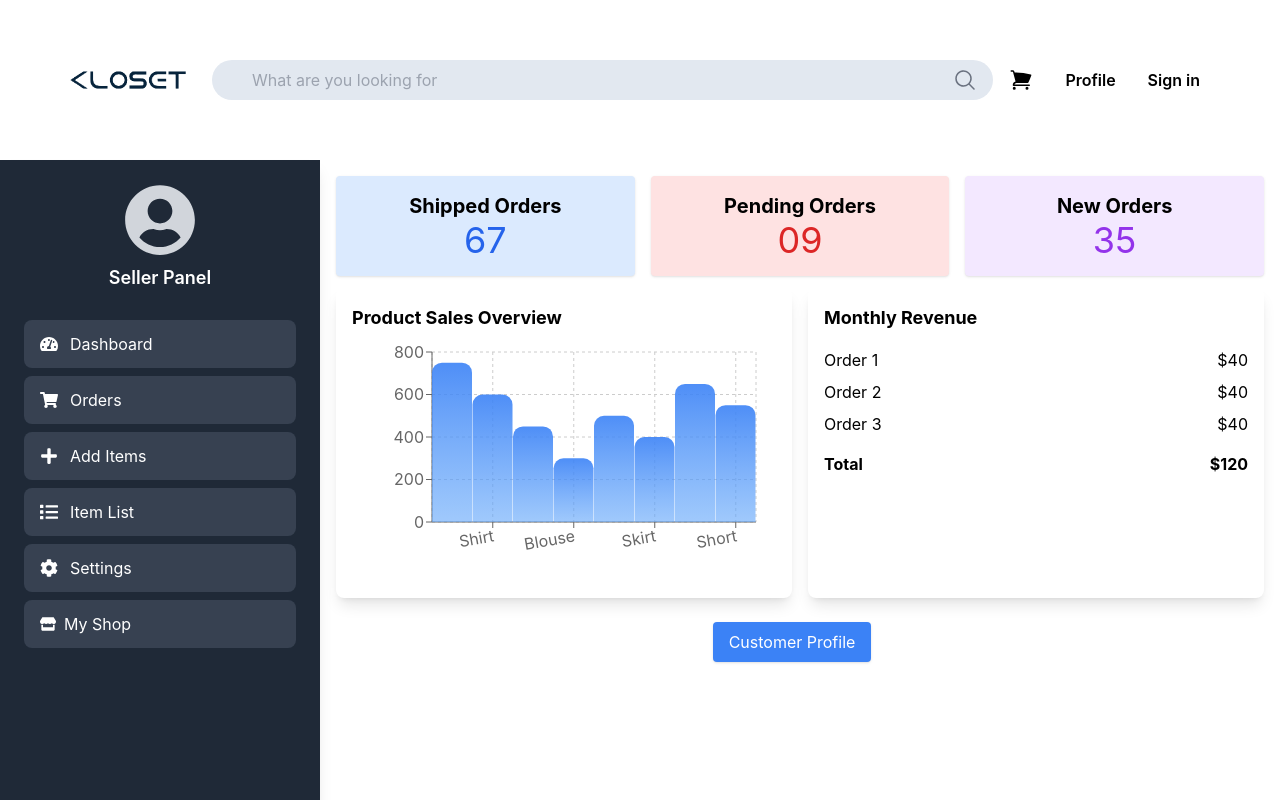
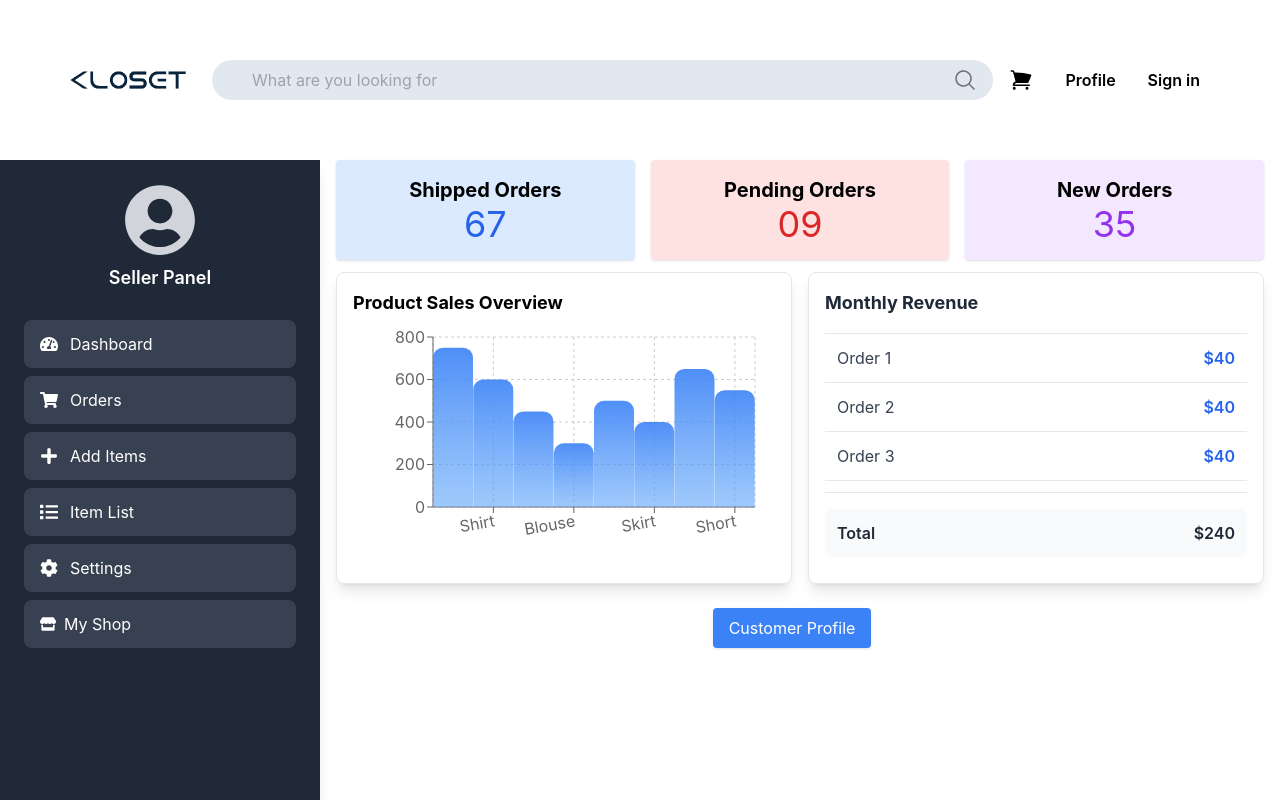
Before and after one commit to saraniz/Multi-vendor-E-Commerce, a React (Create React App) app in the folder Frontend/: page /SellerDashboard in a window 1280 px wide. Shown: the top 800 px of the page. Built offline with nearby package versions, Linux system fonts and the light colour scheme.

Commit message:
updated
updated customer and seller dashboards

```diff
--- a/Frontend/src/Pages/CustomerProfile.js
+++ b/Frontend/src/Pages/CustomerProfile.js
@@ -48,18 +48,21 @@ function CustomerProfile() {
 
     // Sample data for display
     const sampleShops = [
-      { id: 1, name: 'Shop A', image: 'https://via.placeholder.com/50' },
-      { id: 2, name: 'Shop B', image: 'https://via.placeholder.com/50' },
-      { id: 3, name: 'Shop C', image: 'https://via.placeholder.com/50' },
-      { id: 4, name: 'Shop D', image: 'https://via.placeholder.com/50' },
-      { id: 5, name: 'Shop E', image: 'https://via.placeholder.com/50' },
-      { id: 6, name: 'Shop F', image: 'https://via.placeholder.com/50' },
+      { id: 1, name: 'Shop A', image: 'https://encrypted-tbn0.gstatic.com/images?q=tbn:ANd9GcS12497t9DLWo6-xa-wqQRFdKFh-0OSwUZCfQ&s' },
+      { id: 2, name: 'Shop B', image: 'https://encrypted-tbn0.gstatic.com/images?q=tbn:ANd9GcRhp5hhn9RNbii41Y8wjvgWF9UOqyYKihh1cw&s' },
+      { id: 3, name: 'Shop C', image: 'https://encrypted-tbn0.gstatic.com/images?q=tbn:ANd9GcQxajfI2O_L2XDi8bp7uKuIrbCATwDu1EofrA&s' },
+      { id: 4, name: 'Shop D', image: 'https://encrypted-tbn0.gstatic.com/images?q=tbn:ANd9GcRraPTdnA9jhvj69HW2tiwJrNnxxnfb2Pm5_g&s' },
+      { id: 5, name: 'Shop E', image: 'https://encrypted-tbn0.gstatic.com/images?q=tbn:ANd9GcQEwPH6-25Hs055SvThklDXy3-vBFHMJ_7U2g&s' },
+      { id: 6, name: 'Shop F', image: 'https://encrypted-tbn0.gstatic.com/images?q=tbn:ANd9GcRnlkDM_rm4CQmJrffCzh9n6K8p21zDbqBNPiGI_B1sUq8ndYUB-4lap9FbtvXBWw7ztwE&usqp=CAU' },
     ];
 
     const sampleMonthlyCosts = [
-      { shopName: 'Shop A', amount: 120, image: 'https://via.placeholder.com/40' },
-      { shopName: 'Shop B', amount: 80, image: 'https://via.placeholder.com/40' },
-      { shopName: 'Shop C', amount: 50, image: 'https://via.placeholder.com/40' },
+      { shopName: 'Shop A', amount: 120, image: 'https://encrypted-tbn0.gstatic.com/images?q=tbn:ANd9GcS12497t9DLWo6-xa-wqQRFdKFh-0OSwUZCfQ&s' },
+      { shopName: 'Shop B', amount: 80, image: 'https://encrypted-tbn0.gstatic.com/images?q=tbn:ANd9GcRhp5hhn9RNbii41Y8wjvgWF9UOqyYKihh1cw&s' },
+      { shopName: 'Shop C', amount: 50, image: 'https://encrypted-tbn0.gstatic.com/images?q=tbn:ANd9GcQxajfI2O_L2XDi8bp7uKuIrbCATwDu1EofrA&s' },
+      { shopName: 'Shop D', amount: 40, image: 'https://encrypted-tbn0.gstatic.com/images?q=tbn:ANd9GcRraPTdnA9jhvj69HW2tiwJrNnxxnfb2Pm5_g&s' },
+      { shopName: 'Shop E', amount: 100, image: 'https://encrypted-tbn0.gstatic.com/images?q=tbn:ANd9GcQEwPH6-25Hs055SvThklDXy3-vBFHMJ_7U2g&s' },
+      { shopName: 'Shop F', amount: 60, image: 'https://encrypted-tbn0.gstatic.com/images?q=tbn:ANd9GcRnlkDM_rm4CQmJrffCzh9n6K8p21zDbqBNPiGI_B1sUq8ndYUB-4lap9FbtvXBWw7ztwE&usqp=CAU' }
     ];
 
     // Set the sample data to state
@@ -120,9 +123,9 @@ function CustomerProfile() {
           </div>
 
           {/* Complete Orders and Monthly Cost */}
-          <div className="grid grid-cols-2 gap-6">
+          <div className="grid grid-cols-2 gap-6 ">
             {/* Complete Orders */}
-            <div className="p-4 bg-white rounded-lg shadow">
+            <div className="p-4 border border-gray-200 rounded-lg shadow-md">
               <h3 className="mb-2 font-semibold text-md">Complete Orders</h3>
               <div className="relative w-32 h-32 mx-auto">
                 <svg viewBox="0 0 36 36" className="w-full h-full">
@@ -153,24 +156,26 @@ function CustomerProfile() {
             </div>
 
            {/* Monthly Cost */}
-            <div className="p-4 bg-gray-100 rounded-lg shadow">
-              <h3 className="mb-4 font-semibold text-md">Monthly Cost</h3>
+<div className="p-2 bg-white border border-gray-200 rounded-lg shadow-md">
+  <h3 className="mb-4 font-semibold text-md">Monthly Expenses</h3>
+  <div className="space-y-3 overflow-y-auto max-h-32">
     {monthlyCosts.map((cost, index) => (
-                <div key={index} className="flex items-center justify-between mb-2">
+      <div key={index} className="flex items-center justify-between p-3 transition-all rounded-md shadow-sm bg-gray-50 hover:bg-gray-100">
+        <div className="flex items-center">
           <img
             src={cost.image}
             alt={cost.shopName}
-                    className="w-10 h-10 rounded-full"
+            className="w-8 h-8 border border-gray-300 rounded-full shadow-sm"
           />
-                  <span className="font-medium text-md">${cost.amount}</span>
+          <span className="ml-4 font-medium text-gray-700 text-md">{cost.shopName}</span>
+        </div>
+        <span className="font-semibold text-blue-600 text-md">${cost.amount}</span>
       </div>
     ))}
-              <div className="flex items-center justify-between mt-4 font-bold">
-                <span>Total</span>
-                <span>
-                  $
-                  {monthlyCosts.reduce((total, cost) => total + cost.amount, 0)}
-                </span>
+  </div>
+  <div className="flex items-center justify-between p-4 mt-4 text-lg font-bold border-t-2 border-gray-200 rounded-b-lg bg-gradient-to-r from-gray-100 to-gray-50">
+    <span className="text-gray-800">Total Spent:</span>
+    <span className="text-xl text-green-600">${monthlyCosts.reduce((total, cost) => total + cost.amount, 0)}</span>
   </div>
 </div>
           </div>
--- a/Frontend/src/Pages/SellerDashboard.js
+++ b/Frontend/src/Pages/SellerDashboard.js
@@ -1,31 +1,35 @@
-import React from 'react';
-import Navbar from '../Components/Header/Navbar';
-import Footer from '../Components/Footer/Footer';
-import SellerNavbar from '../Components/Body/SellerNavbar';
+import React, { useState } from "react";
 import { Link } from "react-router-dom";
-import { BarChart, Bar, XAxis, YAxis, Tooltip, CartesianGrid, ResponsiveContainer, Legend } from 'recharts';
+import Navbar from "../Components/Header/Navbar";
+import Footer from "../Components/Footer/Footer";
+import SellerNavbar from "../Components/Body/SellerNavbar";
+import { BarChart, Bar, XAxis, YAxis, Tooltip, CartesianGrid, ResponsiveContainer, Legend } from "recharts";
 
 function SellerDashboard() {
-  // Product sales data (Replace with actual backend data in the future)
-  const NoOfTShirts = 750;
-  const NoOfShirts = 600;
-  const NoOfTrousers = 450;
-  const NoOfBlouses = 300;
-  const NoOfJeans = 500;
-  const NoOfSkirts = 400;
-  const NoOfFrocks = 650;
-  const NoOfShorts = 550;
+  // Sample Product Sales Data (Replace with Backend Data in Future)
+  const salesData = [
+    { category: "T-Shirt", sold: 750 },
+    { category: "Shirt", sold: 600 },
+    { category: "Trouser", sold: 450 },
+    { category: "Blouse", sold: 300 },
+    { category: "Jean", sold: 500 },
+    { category: "Skirt", sold: 400 },
+    { category: "Frock", sold: 650 },
+    { category: "Short", sold: 550 },
+  ];
 
-  const salesData = [
-    { category: "T-Shirt", sold: NoOfTShirts },
-    { category: "Shirt", sold: NoOfShirts },
-    { category: "Trouser", sold: NoOfTrousers },
-    { category: "Blouse", sold: NoOfBlouses },
-    { category: "Jean", sold: NoOfJeans },
-    { category: "Skirt", sold: NoOfSkirts },
-    { category: "Frock", sold: NoOfFrocks },
-    { category: "Short", sold: NoOfShorts }
-  ];
+  // Sample Monthly Revenue Data (Replace with API data later)
+  const [monthlyRevenue, setMonthlyRevenue] = useState([
+    { orderId: "Order 1", amount: 40 },
+    { orderId: "Order 2", amount: 40 },
+    { orderId: "Order 3", amount: 40 },
+    { orderId: "Order 4", amount: 40 },
+    { orderId: "Order 5", amount: 40 },
+    { orderId: "Order 6", amount: 40 },
+  ]);
+
+  // Calculate Total Revenue
+  const totalRevenue = monthlyRevenue.reduce((total, order) => total + order.amount, 0);
 
   return (
     <div>
@@ -35,9 +39,9 @@ function SellerDashboard() {
         <SellerNavbar />
 
         {/* Main Content */}
-        <div className="flex-grow p-4">
+        <div className="flex-grow px-4">
           <div className="grid grid-cols-3 gap-4">
-            {/* Statistics Cards as Buttons */}
+            {/* Statistics Cards */}
             <button className="p-4 text-center bg-blue-100 rounded shadow hover:bg-blue-200">
               <h3 className="text-xl font-bold">Shipped Orders</h3>
               <p className="text-4xl text-blue-600">67</p>
@@ -52,10 +56,10 @@ function SellerDashboard() {
             </button>
           </div>
 
-          {/* Chart and Account Status */}
-          <div className="grid grid-cols-2 gap-4 mt-3">
+          {/* Chart & Monthly Revenue */}
+          <div className="grid grid-cols-2 gap-4 mt-3 ">
             {/* Bar Chart */}
-            <div className="p-4 bg-white rounded-lg shadow-lg">
+            <div className="p-4 bg-white border border-gray-200 rounded-lg shadow-lg">
               <h3 className="mb-0 text-lg font-bold">Product Sales Overview</h3>
               <ResponsiveContainer width="100%" height={250}>
                 <BarChart data={salesData} margin={{ top: 20, right: 20, left: 20, bottom: 10 }}>
@@ -74,33 +78,32 @@ function SellerDashboard() {
               </ResponsiveContainer>
             </div>
 
-            {/* Monthly Revenue */}
-            <div className="p-4 bg-white rounded-lg shadow-lg">
-              <h3 className="mb-4 text-lg font-bold">Monthly Revenue</h3>
-              <ul className="space-y-2">
-                <li className="flex justify-between">
-                  <span>Order 1</span>
-                  <span>$40</span>
-                </li>
-                <li className="flex justify-between">
-                  <span>Order 2</span>
-                  <span>$40</span>
-                </li>
-                <li className="flex justify-between">
-                  <span>Order 3</span>
-                  <span>$40</span>
-                </li>
-              </ul>
-              <div className="flex justify-between mt-4 font-bold">
-                <span>Total</span>
-                <span>$120</span>
-              </div>
-            </div>
+           {/* Monthly Revenue Section */}
+<div className="w-full p-4 bg-white border border-gray-200 rounded-lg shadow-lg">
+  <h3 className="mb-4 text-lg font-bold text-gray-800">Monthly Revenue</h3>
+
+  <div className="overflow-y-auto border-t border-b border-gray-200 max-h-40">
+    <ul className="divide-y divide-gray-200">
+      {monthlyRevenue.map((order, index) => (
+        <li key={index} className="flex justify-between p-3 transition hover:bg-gray-100">
+          <span className="text-gray-700">{order.orderId}</span>
+          <span className="font-semibold text-blue-600">${order.amount}</span>
+        </li>
+      ))}
+    </ul>
+  </div>
+
+  <div className="flex justify-between p-3 mt-4 font-semibold text-gray-800 rounded-md bg-gray-50">
+    <span>Total</span>
+    <span>${totalRevenue}</span>
+  </div>
+</div>
+
           </div>
 
           {/* Buttons: Go to Shop & Seller Profile */}
           <div className="mt-6 text-center">
-            <Link to='/CustomerProfile'>
+            <Link to="/CustomerProfile">
               <button className="px-4 py-2 mr-4 text-white bg-blue-500 rounded shadow hover:bg-blue-600">
                 Customer Profile
               </button>
```
Lines whose indentation alone changed are shown as unchanged.
